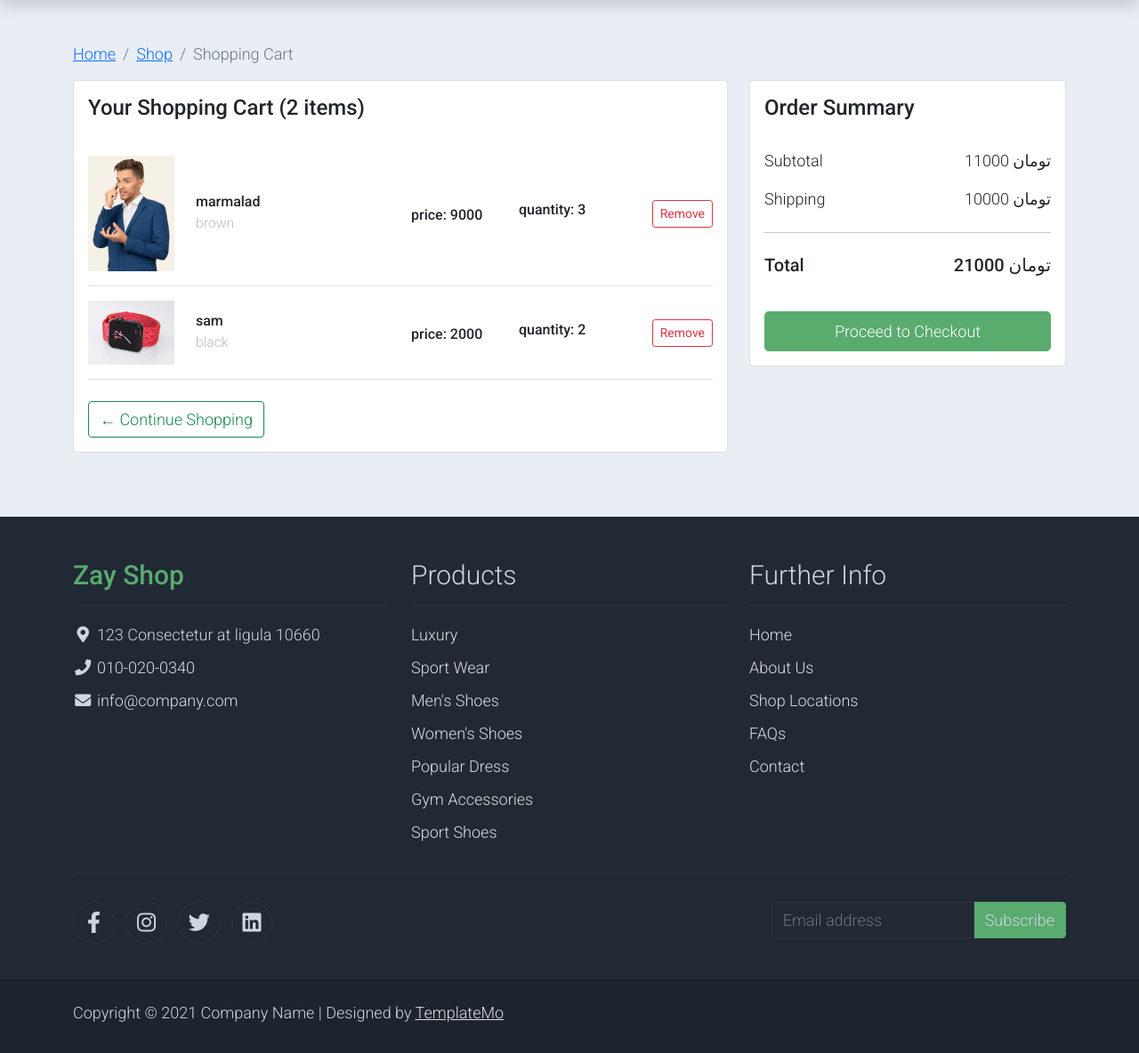
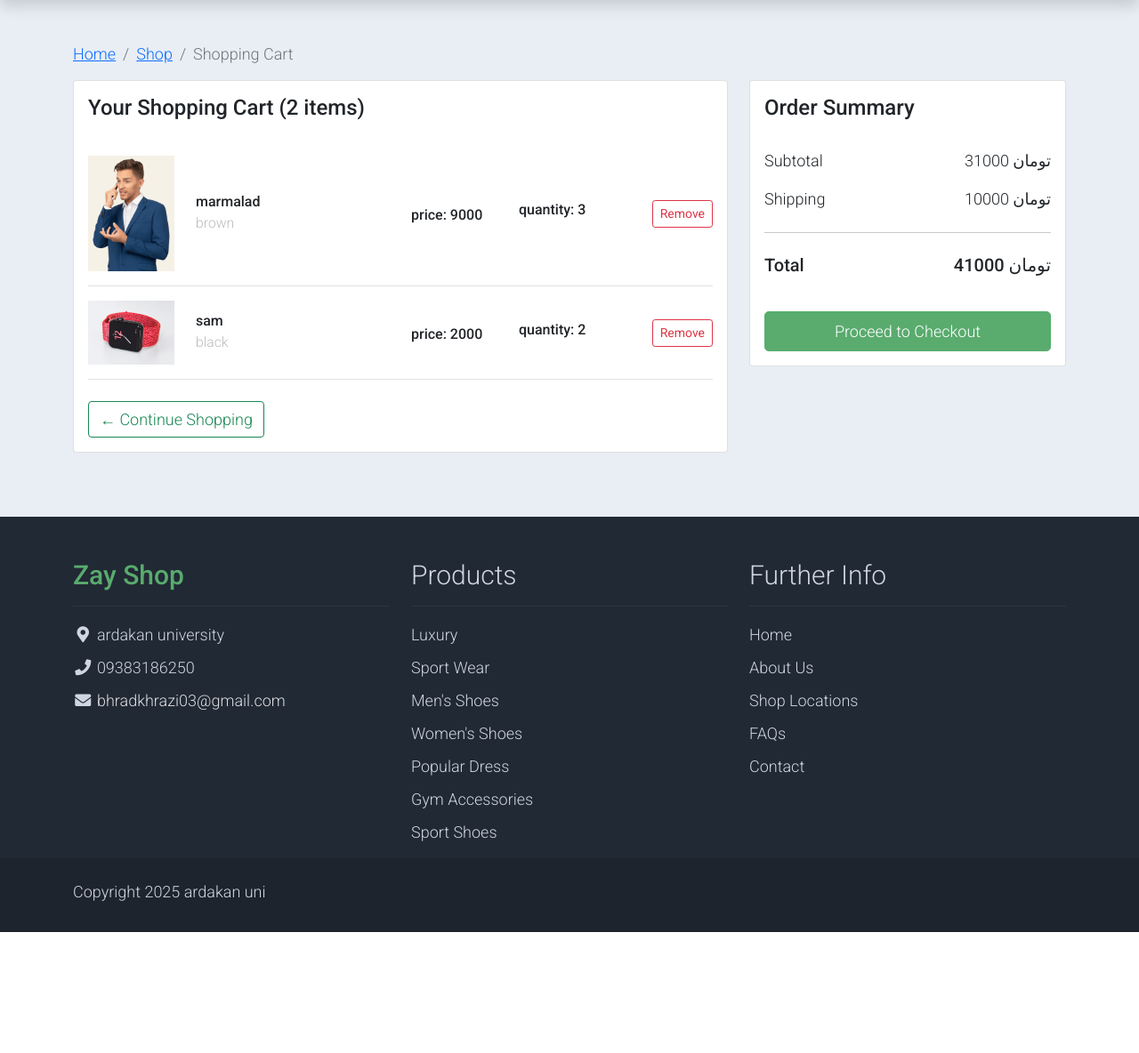
Before and after one commit to behrad69/online-shop, a Django app: page /bills/ in a window 1280 px wide. Shown: the part 93-1277 px from the top of the page at 89% size. After the commit the page ends 1141 px from the top, so only its background shows below. Run offline with Django 5.2, Linux system fonts and the light colour scheme; a user stored in the database is signed in; data comes from the database, SQL or seed files in the repository; both versions use the stored data as it was after the commit; some libraries are stand-ins or nearby versions.

Commit message:
minor polish

```diff
--- a/final_project/shoping_cart/templates/checkout.html
+++ b/final_project/shoping_cart/templates/checkout.html
@@ -195,15 +195,15 @@
                     <ul class="list-unstyled text-light footer-link-list">
                         <li>
                             <i class="fas fa-map-marker-alt fa-fw"></i>
-                            123 Consectetur at ligula 10660
+                            ardakan university
                         </li>
                         <li>
                             <i class="fa fa-phone fa-fw"></i>
-                            <a class="text-decoration-none" href="tel:010-020-0340">010-020-0340</a>
+                            09383186250
                         </li>
                         <li>
                             <i class="fa fa-envelope fa-fw"></i>
-                            <a class="text-decoration-none" href="mailto:info@company.com">info@company.com</a>
+                            <a class="text-decoration-none" href="mailto:bhradkhrazi03@gmail.com">bhradkhrazi03@gmail.com</a>
                         </li>
                     </ul>
                 </div>
@@ -211,56 +211,31 @@
                 <div class="col-md-4 pt-5">
                     <h2 class="h2 text-light border-bottom pb-3 border-light">Products</h2>
                     <ul class="list-unstyled text-light footer-link-list">
-                        <li><a class="text-decoration-none" href="#">Luxury</a></li>
-                        <li><a class="text-decoration-none" href="#">Sport Wear</a></li>
-                        <li><a class="text-decoration-none" href="#">Men's Shoes</a></li>
-                        <li><a class="text-decoration-none" href="#">Women's Shoes</a></li>
-                        <li><a class="text-decoration-none" href="#">Popular Dress</a></li>
-                        <li><a class="text-decoration-none" href="#">Gym Accessories</a></li>
-                        <li><a class="text-decoration-none" href="#">Sport Shoes</a></li>
+                        <li>Luxury</li>
+                        <li>Sport Wear</li>
+                        <li>Men's Shoes</li>
+                        <li>Women's Shoes</li>
+                        <li>Popular Dress</li>
+                        <li>Gym Accessories</li>
+                        <li>Sport Shoes</li>
                     </ul>
                 </div>
 
                 <div class="col-md-4 pt-5">
                     <h2 class="h2 text-light border-bottom pb-3 border-light">Further Info</h2>
                     <ul class="list-unstyled text-light footer-link-list">
-                        <li><a class="text-decoration-none" href="{% url 'home' %}">Home</a></li>
-                        <li><a class="text-decoration-none" href="#">About Us</a></li>
-                        <li><a class="text-decoration-none" href="#">Shop Locations</a></li>
-                        <li><a class="text-decoration-none" href="#">FAQs</a></li>
-                        <li><a class="text-decoration-none" href="/contact">Contact</a></li>
+                        <li>Home</li>
+                        <li>About Us</li>
+                        <li>Shop Locations</li>
+                        <li>FAQs</li>
+                        <li>Contact</li>
                     </ul>
                 </div>
+
             </div>
 
-            <div class="row text-light mb-4">
-                <div class="col-12 mb-3">
-                    <div class="w-100 my-3 border-top border-light"></div>
-                </div>
-                <div class="col-auto me-auto">
-                    <ul class="list-inline text-left footer-icons">
-                        <li class="list-inline-item border border-light rounded-circle text-center">
-                            <a class="text-light text-decoration-none" target="_blank" href="http://facebook.com/"><i class="fab fa-facebook-f fa-lg fa-fw"></i></a>
-                        </li>
-                        <li class="list-inline-item border border-light rounded-circle text-center">
-                            <a class="text-light text-decoration-none" target="_blank" href="https://www.instagram.com/"><i class="fab fa-instagram fa-lg fa-fw"></i></a>
-                        </li>
-                        <li class="list-inline-item border border-light rounded-circle text-center">
-                            <a class="text-light text-decoration-none" target="_blank" href="https://twitter.com/"><i class="fab fa-twitter fa-lg fa-fw"></i></a>
-                        </li>
-                        <li class="list-inline-item border border-light rounded-circle text-center">
-                            <a class="text-light text-decoration-none" target="_blank" href="https://www.linkedin.com/"><i class="fab fa-linkedin fa-lg fa-fw"></i></a>
-                        </li>
-                    </ul>
-                </div>
-                <div class="col-auto">
-                    <label class="sr-only" for="subscribeEmail">Email address</label>
-                    <div class="input-group mb-2">
-                        <input type="text" class="form-control bg-dark border-light" id="subscribeEmail" placeholder="Email address">
-                        <div class="input-group-text btn-success text-light">Subscribe</div>
-                    </div>
-                </div>
-            </div>
+
+
         </div>
 
         <div class="w-100 bg-black py-3">
@@ -268,13 +243,13 @@
                 <div class="row pt-2">
                     <div class="col-12">
                         <p class="text-left text-light">
-                            Copyright &copy; 2021 Company Name
-                            | Designed by <a rel="sponsored" href="https://templatemo.com" target="_blank">TemplateMo</a>
+                            Copyright 2025 ardakan uni
                         </p>
                     </div>
                 </div>
             </div>
         </div>
+
     </footer>
     <!-- End Footer -->
 
--- a/final_project/shoping_cart/views.py
+++ b/final_project/shoping_cart/views.py
@@ -41,7 +41,7 @@ def bills(request):
     sum = 0
     for i in order:
         if (i.user == user):
-            sum += i.price
+            sum += i.price * i.quantity
     total = sum + 10000
     return render(request,'checkout.html',{'order' : order, 'count': count, 'user': user,'sum': sum,'total': total})
 def delete_item(request, item_id):
```
Also changed, not shown: final_project/db.sqlite3.
